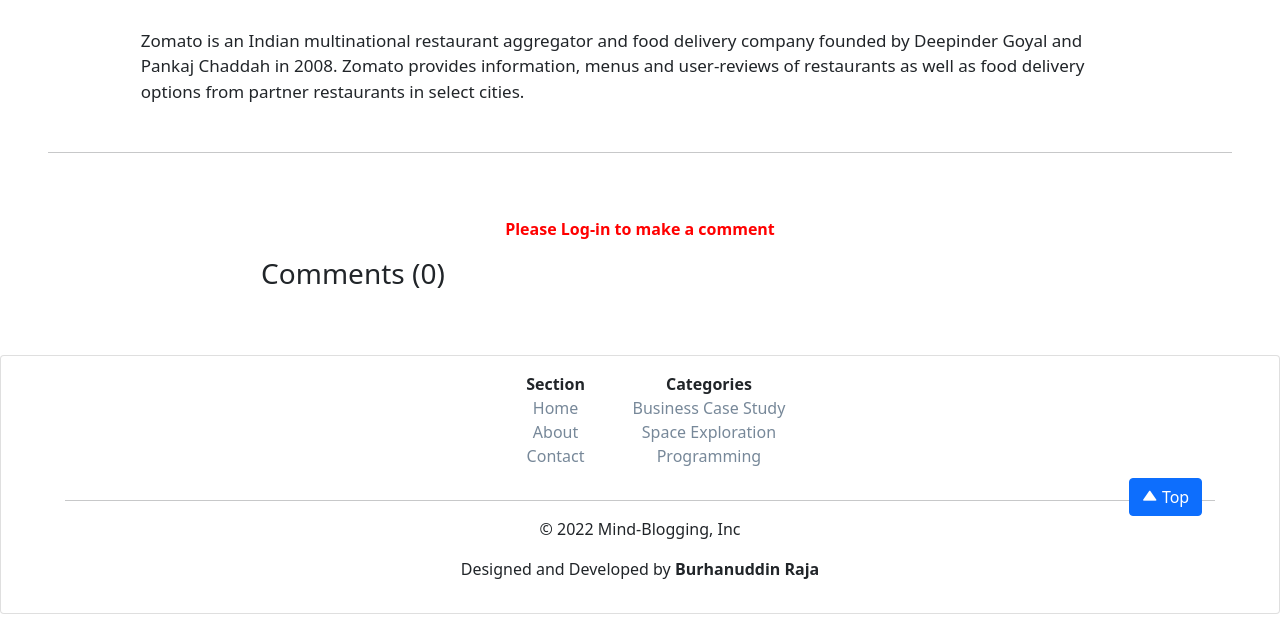
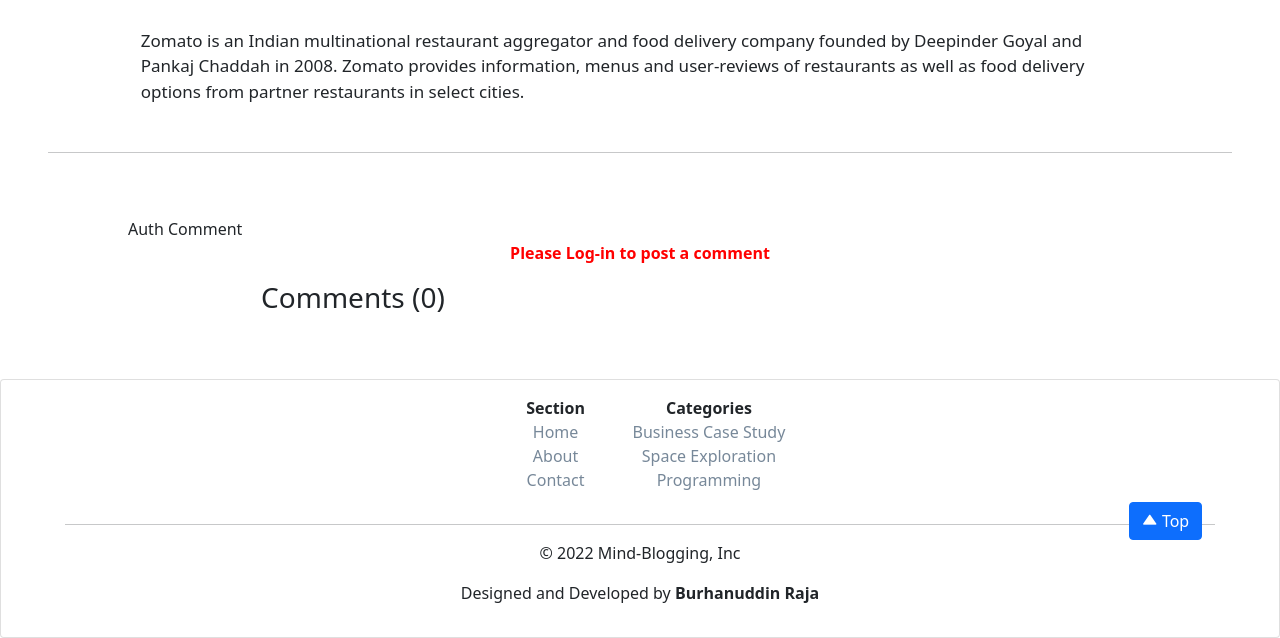
Before and after one commit to BurhanRaja/Blog, a Django app: a page that uses templates/blogs/post.html in a window 1280 px wide. Shown: the part 730-1368 px from the top of the page. Before the commit the page ends 1344 px from the top, so only its background shows below. Run offline with Django 4.2, Linux system fonts and the light colour scheme; data comes from the database, SQL or seed files in the repository; both versions use the stored data as it was after the commit; parts of the project's set-up code (start-up, migrations or seed data) failed here and were passed over.

Commit message:
Replies Ready and blog comments

```diff
--- a/templates/blogs/post.html
+++ b/templates/blogs/post.html
@@ -1,7 +1,7 @@
 <!doctype html>
 {% extends 'base.html' %}
 
-{% block title %}Post{% endblock title %}
+{% block title %}Post | {{post_list.title}}{% endblock title %}
 
 {% block body %}
 
@@ -9,6 +9,8 @@
 {% load extras %}
 
 <link rel="stylesheet" href={% static 'css/post.css' %}>
+
+<!-- Post title -->
 <h1 class="post-title">{{post_list.title}}</h1>
 
 <div class="cd-container">
@@ -19,38 +21,51 @@
 
 <div class="post-container">
 
+<!-- Post image (Start) -->
   <div class="post-image">
     <img src={{post_list.image.url}} class="img-fluid rounded" alt="...">
   </div>
+<!--   Post image (End)  -->
 
+<!--   Post Content (Start)  -->
   <div class="post-content">
     {{post_list.content}}
   </div>
+<!--   Post Content (End)  -->
 
 </div>
 
 <hr class="m-5">
 
+<!--   Full Comment (Start)  -->
 <div class="comment-container">
+    Auth Comment
   {% if user.is_authenticated %}
   <form action="/postcomment/" method="post" class="form-floating">
     {% csrf_token %}
-    <textarea class="form-control" placeholder="Leave a comment here" id="floatingTextarea2"
-      style="height: 100px" name="commenttext"></textarea>
-      <label for="floatingTextarea2">Add a Comment</label>
-      <input type="hidden" name="postSno" value="{{post_list.sno}}" >
+    <textarea class="form-control" placeholder="Leave a comment here" id="floatingTextarea2" style="height: 100px"
+      name="commenttext"></textarea>
+    <label for="floatingTextarea2">Add a Comment</label>
+    <input type="hidden" name="postSno" value="{{post_list.sno}}">
+    <input type="hidden" name="parentSno" value="{{comment.sno}}">
+
+<!--   Comment Btn (start)  -->
     <div class="submit-comment m-3">
       <button type="submit" class="btn btn-primary">Comment</button>
     </div>
-</form>
-{% else %}
-<p style="text-align:center;"><strong style="color:red;">Please Log-in to make a comment</strong></p>
-{% endif %}
+<!--   Comment Btn (End)  -->
+
+  </form>
+  {% else %}
+  <p style="text-align:center;"><strong style="color:red;">Please Log-in to post a comment</strong></p>
+  {% endif %}
+<!--   Auth Comment (End)  -->
 
   <div class="comment">
     <h3>Comments ({{comments.count}})</h3>
   </div>
 
+<!--   All Comments (Start)  -->
   {% for comment in comments %}
   <div class="card w-75 card-user-comment">
     <div class="card-body">
@@ -58,55 +73,62 @@
       <span class="comm-date">{{comment.timestamp|date:"M d, Y H:m"}}</span>
       <p class="card-text">{{comment.comment}}</p>
 
-      {% comment %} Start {% endcomment %}
-      <button class="btn m-2 reply-btn btn-sm" type="button" data-bs-toggle="collapse" data-bs-target="#collapseView{{comment.sno}}"
-        aria-expanded="false" aria-controls="collapseView{{comment.sno}}">
+<!--   View Reply Btn (Start)  -->
+      <button class="btn m-2 reply-btn btn-sm" type="button" data-bs-toggle="collapse"
+        data-bs-target="#collapseView{{comment.sno}}" aria-expanded="false" aria-controls="collapseView{{comment.sno}}">
         View Replies
       </button>
-      {% comment %} End {% endcomment %}
+<!--   View Reply Btn (End)  -->
 
 
-      {% comment %} Start {% endcomment %}
-      <button class="btn m-2 reply-btn btn-sm" type="button" data-bs-toggle="collapse" data-bs-target="#replyBox{{comment.sno}}"
-        aria-expanded="false" aria-controls="replyBox{{comment.sno}}">
+<!--   Post Replies (Start)  -->
+      {% if user.is_authenticated %}
+      <button class="btn m-2 reply-btn btn-sm" type="button" data-bs-toggle="collapse"
+        data-bs-target="#replyBox{{comment.sno}}" aria-expanded="false" aria-controls="replyBox{{comment.sno}}">
         Reply
       </button>
       <div class="collapse" id="replyBox{{comment.sno}}">
-
         <form action="/postcomment/" method="post">
           {% csrf_token %}
           <div class="card card-body">
-            <input type="text" class="form-control m-2" aria-label="Username" aria-describedby="addon-wrapping" name="commenttext" id="reply">
+            <input type="text" class="form-control m-2" aria-label="Username" aria-describedby="addon-wrapping"
+              name="commenttext" id="reply">
             <input type="hidden" name="parentSno" value="{{comment.sno}}">
             <div class="submit-reply m-3">
               <button class="btn btn-primary btn-sm" type="submit">Reply</button>
             </div>
           </div>
-          <input type="hidden" name="postSno" value="{{post_list.sno}}" >
+          <input type="hidden" name="postSno" value="{{post_list.sno}}">
         </form>
-
       </div>
-      {% comment %} End {% endcomment %}
+      {% else %}
+      <button class="btn m-2 reply-btn btn-sm diabled" type="button" data-bs-toggle="collapse"
+        data-bs-target="#replyBox{{comment.sno}}" aria-expanded="false" aria-controls="replyBox{{comment.sno}}">
+        Log-in to reply
+      </button>
+      {% endif %}
+<!--   Post Replies (End)  -->
 
 
-      {% comment %} View Replies collapse (Start) {% endcomment %}
-      <div class="collapse" id="collapseView{{comment.sno}}">
+<!--   View Replies collapse (Start)  -->
+      {% for reply in replyDict|get_val:comment.sno %}
+      <div class="collapse m-2" id="collapseView{{comment.sno}}">
         <div class="card card-body">
-          <p><strong class="usernameComm"></strong><span class="comm-date"></span></p>
-          {% for reply in replyDict|get_val:comment.sno %}
-          <p class="card-text">{{reply}}</p>
-          {% endfor %}
+          <p><strong class="usernameComm">{{reply.user.username}}</strong><span class="comm-date">
+              {{reply.timestamp}}</span></p>
+          <p class="card-text">{{reply.comment}}</p>
         </div>
       </div>
-      {% comment %} (End) {% endcomment %}
+      {% endfor %}
+<!-- View Replies collapse (End) -->
 
     </div>
   </div>
   {% endfor %}
+<!-- All Comments (Start) -->
 
 </div>
-
-
+<!-- Full Comment (Start) -->
 
 {% endblock body %}
 </body>
```
Also changed, not shown: templates/blogs/Blogposts.html (+28 -28 lines), templates/home/about.html (+17 -3 lines), db.sqlite3.
